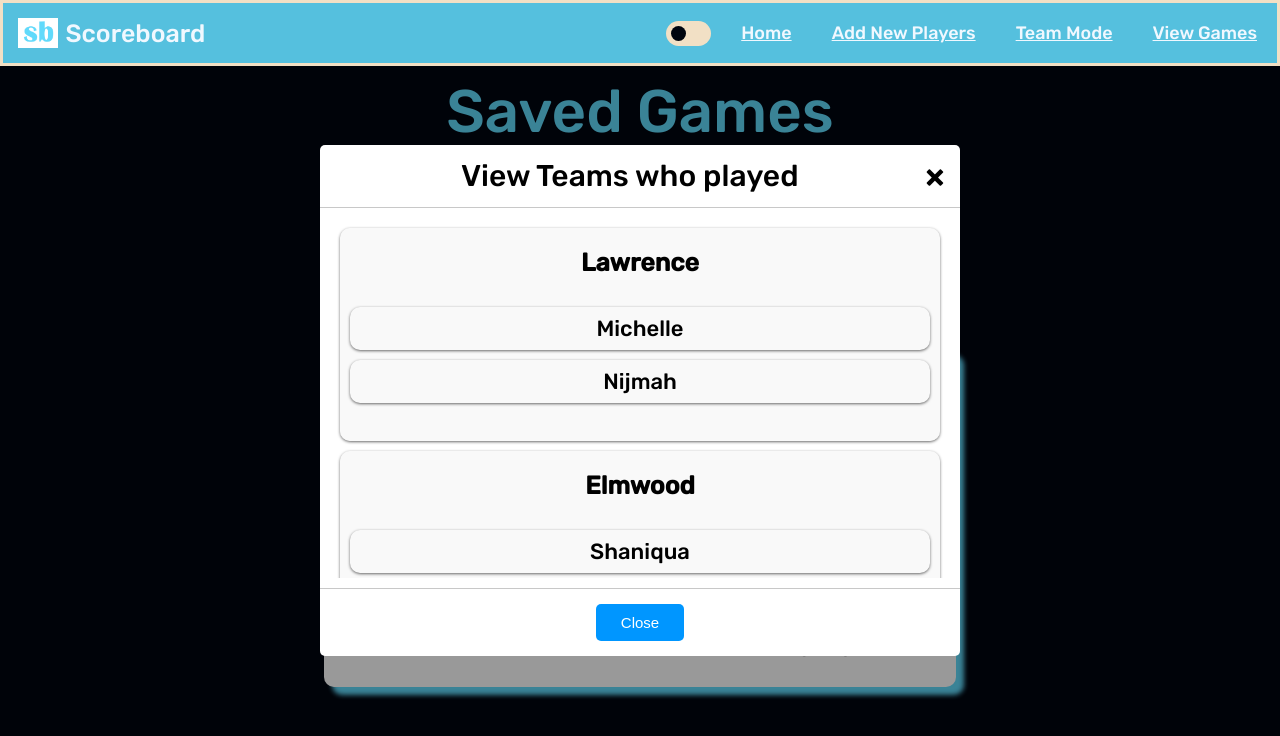
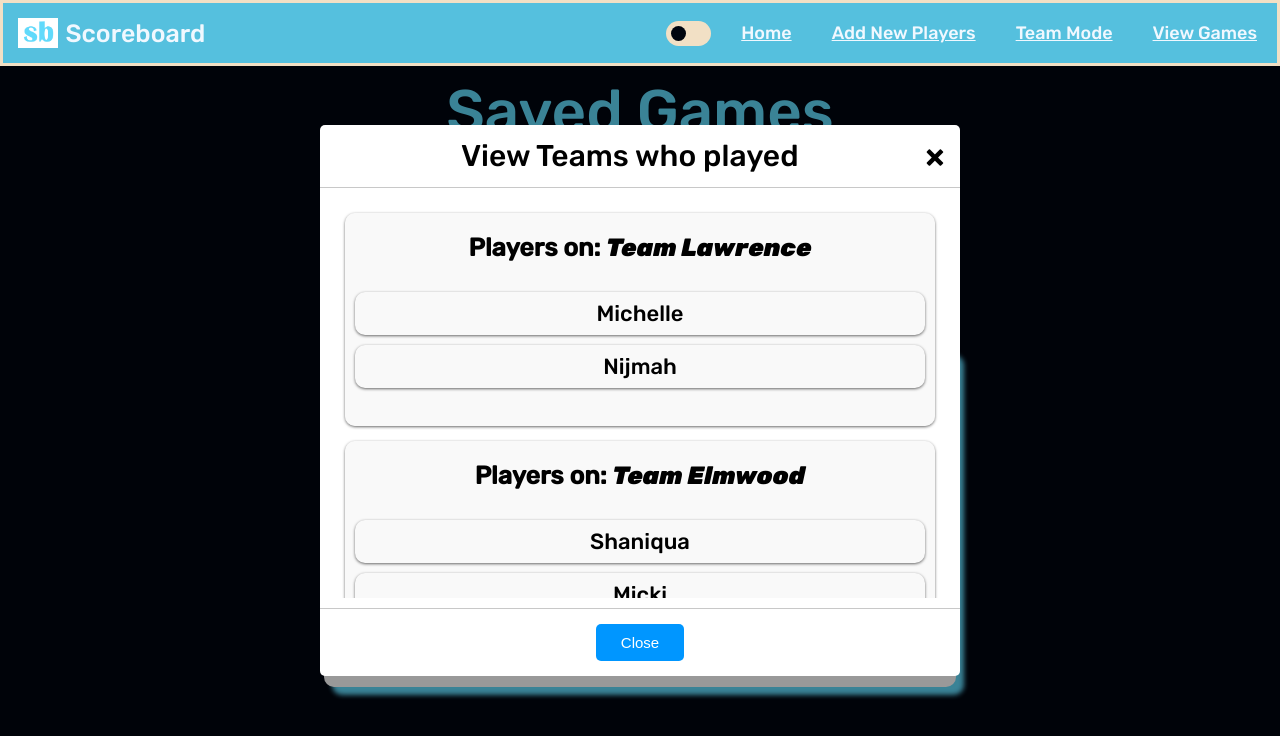
Before and after one commit to darienmiller88/DigitalScoreBoard, a Vue app in the folder client/: page /view-games in a window 1280 px wide. Both pictures are taken after a click on the button "View Teams". Shown: the top 736 px of the page. Built offline with nearby package versions, Linux system fonts and the light colour scheme; no server answers; a web font is replaced by a local one.

Commit message:
feat: added italics to team name in ViewSavedGameTeams.vue

```diff
--- a/client/src/components/NavBar/NavBar.vue
+++ b/client/src/components/NavBar/NavBar.vue
@@ -23,7 +23,7 @@
             </div>
         </RouterLink>
 
-        <div v-if="width < 768" class="icon-wrapper">
+        <div v-if="width <= 768" class="icon-wrapper">
             <DarkModeToggle />
             <Icon icon="mdi-light:menu" color="#f8f9fa" width="50" @click="menuClick"/>
         </div>
--- a/client/src/components/ViewSavedGameTeams/ViewSavedGameTeams.vue
+++ b/client/src/components/ViewSavedGameTeams/ViewSavedGameTeams.vue
@@ -10,7 +10,7 @@
     <div class="teams">
         <div class="team" v-for="team in props.teamsInSavedGame">
             <div class="team-name">
-                {{ team.team_name }}
+                Players on: <i>Team {{ team.team_name }}</i>
             </div>
 
             <div class="players">
@@ -25,14 +25,14 @@
 <style scoped lang="scss">
     .teams{
         text-align: center;
-        height: 45vh;
+        height: 50vh;
         overflow-y: scroll;
 
         .team{
             transition: 0.3s;
             box-shadow: 0 1px 3px rgba(5, 5, 5, 0.6);
             background-color: rgba(245, 245, 245, 0.6);
-            margin: 10px;
+            margin: 15px;
             border-radius: 10px;
 
             &:hover{
```
